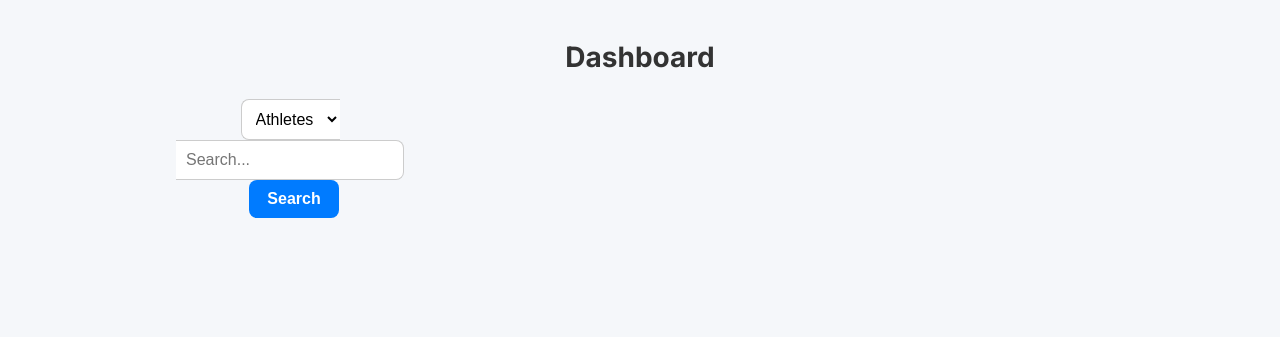
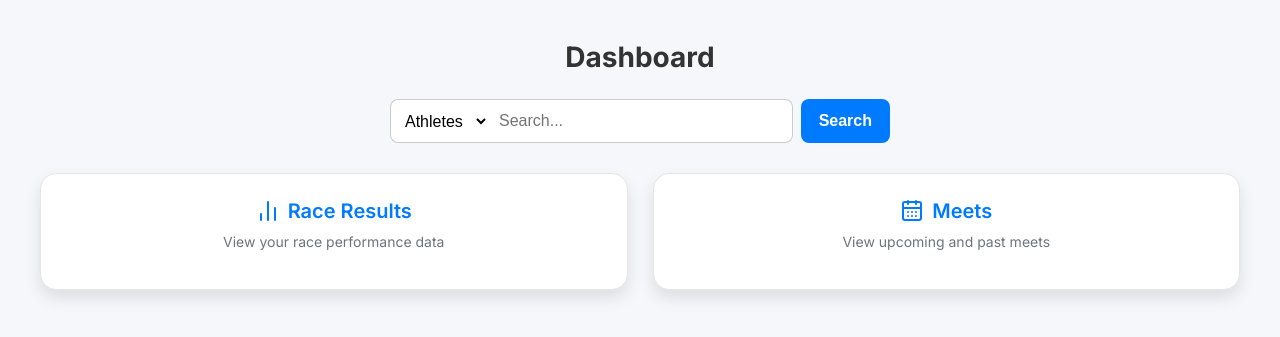
Before and after one commit to JacobPlummer02/group04-database-systems-project-S2025, a Django app: template Running_Application/app/templates/app/dashboard.html in a window 1280 px wide. Shown: the part 101-438 px from the top of the page. Run offline with Django 5.2, Linux system fonts and the light colour scheme; the template is opened without the code that fills it, so the values that code supplies are empty.

Commit message:
Update .gitignore to exclude specific Python bytecode files; enhance search form layout and styling in dashboard and training log templates

```diff
--- a/Running_Application/app/static/app/style.css
+++ b/Running_Application/app/static/app/style.css
@@ -137,9 +137,21 @@ body.dark-mode .dashboard-item p {
 
 .search-form {
     display: flex;
+    flex-direction: row;
     align-items: center;
+    margin-left: auto;
+    margin-right: auto;
     max-width: 500px;
+    width: 100%;
     margin-bottom: 30px;
+    gap: 0;
+  }
+
+  .search-category,
+  .search-input,
+  .search-btn {
+    height: 44px;
+    box-sizing: border-box;
   }
 
   .search-category {
@@ -158,6 +170,7 @@ body.dark-mode .dashboard-item p {
     border-radius: 0 8px 8px 0;
     font-size: 16px;
     flex: 1;
+    min-width: 0;
   }
 
   .search-btn {
@@ -170,6 +183,11 @@ body.dark-mode .dashboard-item p {
     font-size: 16px;
     font-weight: 600;
     cursor: pointer;
+    display: flex;
+    align-items: center;
+    justify-content: center;
+    height: 44px;
+    white-space: nowrap;
   }
 
   .nav-bar ul {
--- a/Running_Application/app/templates/app/dashboard.html
+++ b/Running_Application/app/templates/app/dashboard.html
@@ -1,8 +1,8 @@
 {% extends "base.html" %}
 {% block content %}
 <h2>Dashboard</h2>
-  <form class="search-form" action="#" method="get" style="display: flex; align-items: center; max-width: 500px; margin-bottom: 30px;">
-    <select name="category" class="search-category" style="padding: 10px; border-radius: 8px 0 0 8px; border: 1px solid #ccc; border-right: none; font-size: 16px;">
+<form class="search-form" action="#" method="get">
+  <select name="category" class="search-category">
     <option value="athletes">Athletes</option>
     <option value="teams">Teams</option>
     <option value="meets">Meets</option>
@@ -12,10 +12,45 @@
     name="query"
     class="search-input"
     placeholder="Search..."
-      style="padding: 10px; border: 1px solid #ccc; border-left: none; border-radius: 0 8px 8px 0; font-size: 16px; flex: 1;"
     required
   />
-    <button type="submit" class="search-btn" style="padding: 10px 18px; border: none; background: var(--primary); color: #fff; border-radius: 8px; margin-left: 8px; font-size: 16px; font-weight: 600; cursor: pointer;">Search</button>
+  <button type="submit" class="search-btn">Search</button>
 </form>
 
+  <div class="dashboard-grid">
+    <div class="dashboard-item">
+    <a href="{% url 'race_results' %}"><i data-lucide="bar-chart-2"></i>Race Results</a>
+    <p>View your race performance data</p>
+    </div>
+
+    {% if user_role == 'Coach' %}
+    <div class="dashboard-item">
+    <a href="{% url 'team_management' %}"><i data-lucide="users"></i>Team Management</a>
+    <p>Manage your team roster and details</p>
+    </div>
+    <div class="dashboard-item">
+    <a href="#"><i data-lucide="clipboard-list"></i>Workout Plans</a>
+    <p>Create and assign workout plans to athletes</p>
+    </div>
+    <div class="dashboard-item">
+    <a href="#"><i data-lucide="user-check"></i>All Athletes</a>
+    <p>View and manage all your team's athletes</p>
+    </div>
+    {% endif %}
+
+    {% if user_role == 'Athlete' %}
+    <div class="dashboard-item">
+    <a href="#"><i data-lucide="check-square"></i>My Workouts</a>
+    <p>View your assigned workout plans</p>
+    </div>
+    <div class="dashboard-item">
+    <a href="{% url 'my_team' %}"><i data-lucide="users"></i>My Team</a>
+    <p>View your team information</p>
+    </div>
+    {% endif %}
+
+    <div class="dashboard-item">
+    <a href="#"><i data-lucide="calendar-days"></i>Meets</a>
+    <p>View upcoming and past meets</p>
+
 {% endblock %}
--- a/Running_Application/app/templates/app/training_log.html
+++ b/Running_Application/app/templates/app/training_log.html
@@ -8,7 +8,6 @@
 
   <div class="content-wrapper">
       <div class="form-section-wrapper">
-          <!-- Form to add a new log -->
           <form method="POST">
               {% csrf_token %}
               <table>
```
Also changed, not shown: 1 other file. Lines whose indentation alone changed are shown as unchanged.
